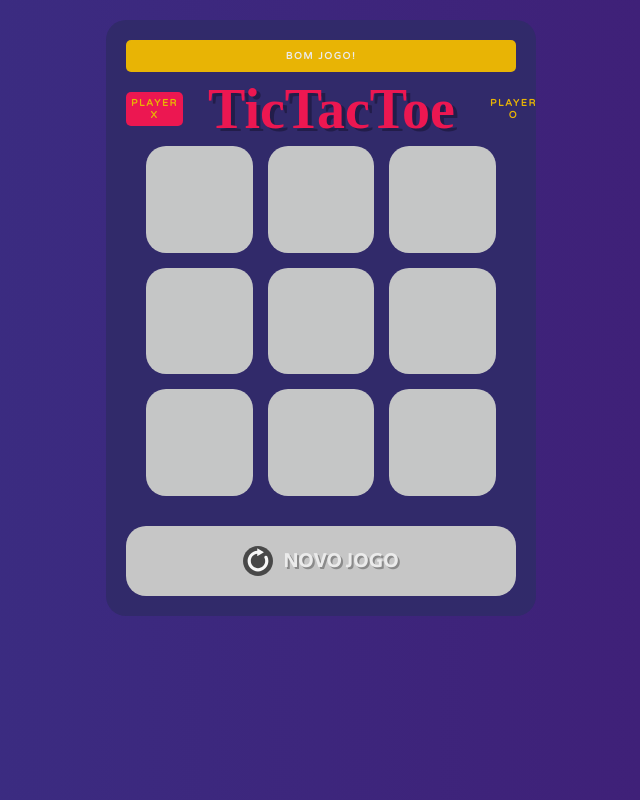
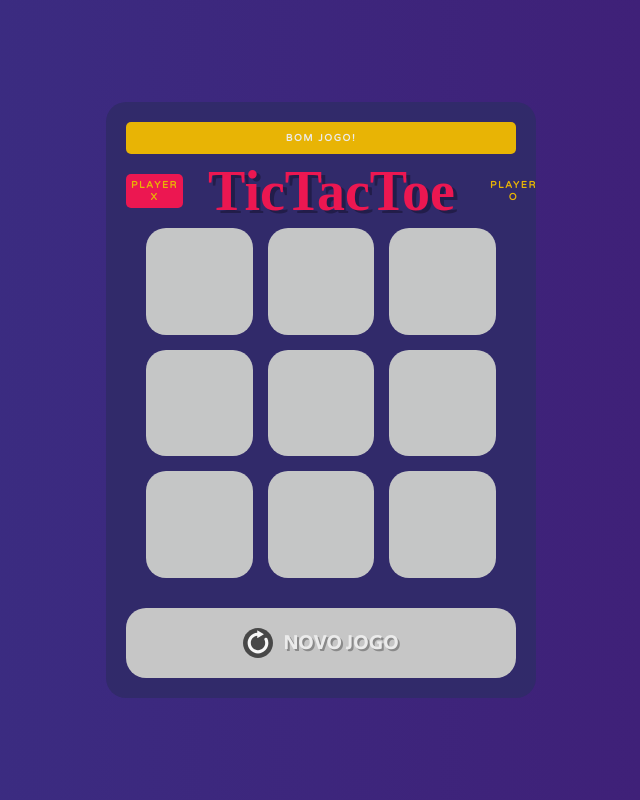
Before and after one commit to laripeanuts/react-ts-tic-tac-toe, a React (Create React App) app: page / in a window 1280 px wide. Shown: the whole page, without its empty margins (319-959 px from the left). Built offline with nearby package versions, Linux system fonts and the light colour scheme; a web font is replaced by a local one.

Commit message:
update position on screen

```diff
--- a/src/Pages/App/App.css
+++ b/src/Pages/App/App.css
@@ -11,11 +11,23 @@
 
 body {
   display: flex;
+  justify-content: center;
+}
+
+.App {
+  display: flex;
   direction: column;
   justify-content: center;
   align-content: center;
-    font-family: 'Open Sans', sans-serif;
-    background: linear-gradient(to right,#393185,#411b74);
+  font-family: "Open Sans", sans-serif;
+}
+
+.App {
+  position: absolute;
+  top: 50%;
+  left: 50%;
+  -ms-transform: translate(-50%, -50%);
+  transform: translate(-50%, -50%);
 }
 
 .main {
--- a/src/index.css
+++ b/src/index.css
@@ -4,6 +4,7 @@ body {
   margin: 0;
   padding: 20px;
   box-sizing: border-box;
+  background: linear-gradient(to right, #393185, #411b74);
   font-family: -apple-system, BlinkMacSystemFont, 'Segoe UI', 'Roboto', 'Oxygen',
     'Ubuntu', 'Cantarell', 'Fira Sans', 'Droid Sans', 'Helvetica Neue',
     sans-serif;
```
Lines whose indentation alone changed are shown as unchanged.
